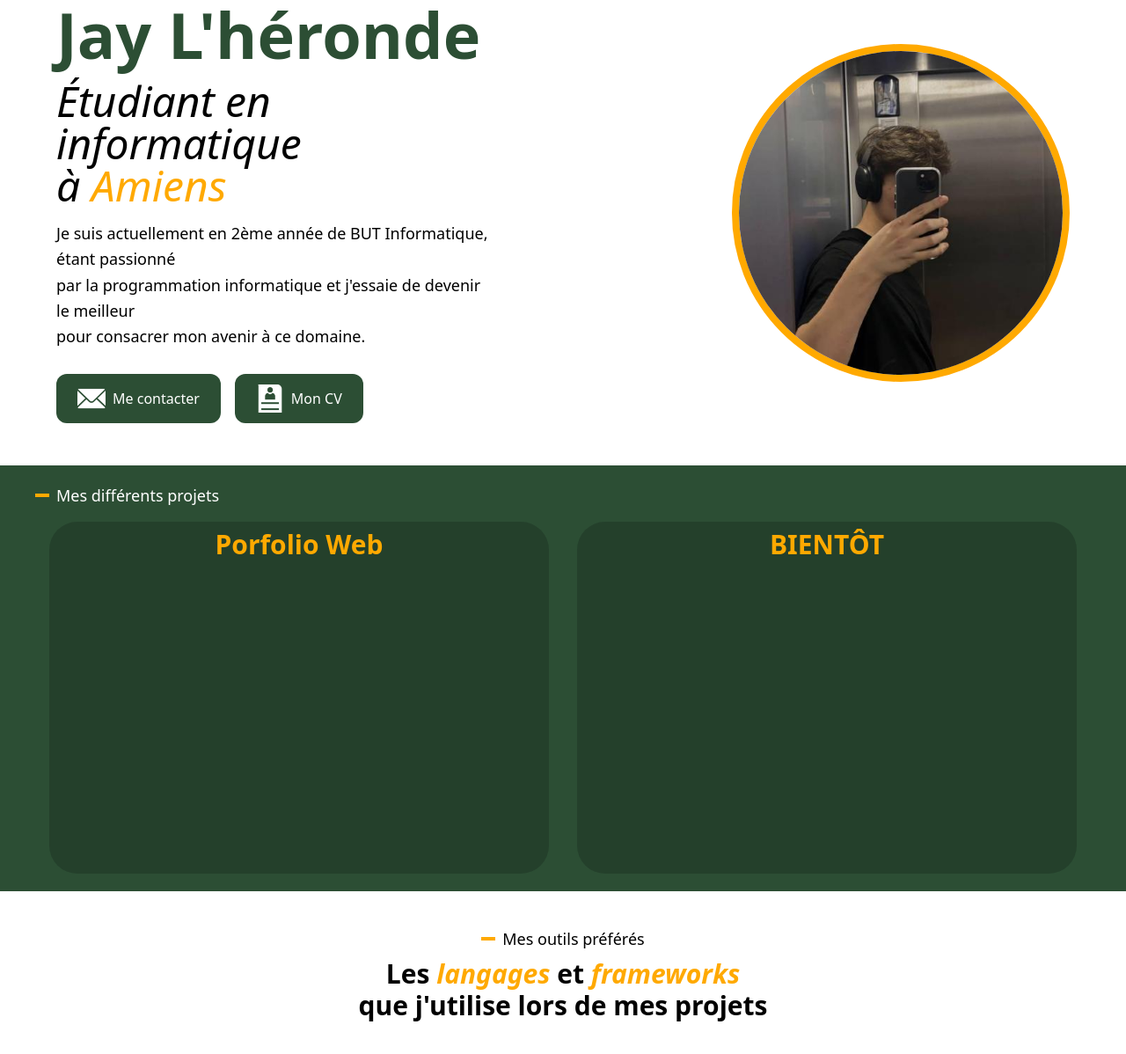
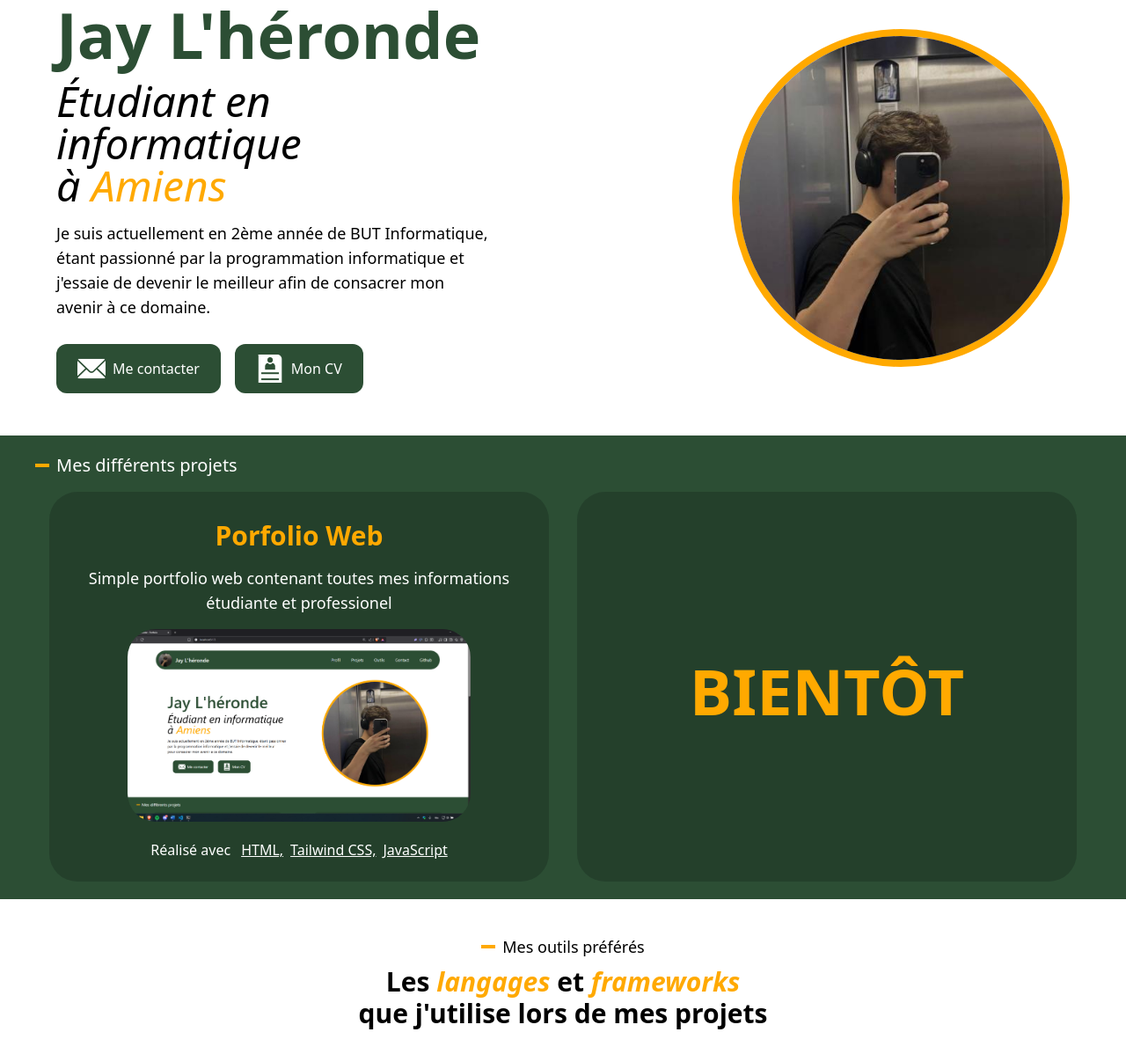
Before and after one commit to 00j5y/00j5y.xyz, a website built with Vite: page index.html in a window 1280 px wide. Shown: the part 161-1359 px from the top of the page at 88% size. Built offline with nearby package versions, Linux system fonts and the light colour scheme.

Commit message:
Fin section projets

```diff
--- a/index.html
+++ b/index.html
@@ -39,7 +39,7 @@
  <section class="my-12 px-6">
     <div class="grid grid-cols-1 md:grid-cols-2 items-center gap-10 lg:gap-40 max-w-6xl mx-auto">
 
-      <!-- Image (mobile en haut grâce à order) -->
+      <!-- Image -->
       <div class="flex justify-center md:justify-end order-1 md:order-2">
         <img src="/images/logo/profil.jpg"
             alt="Photo de profil"
@@ -55,10 +55,10 @@
           Étudiant en informatique<br>
           à <span class="text-[#FFA900]">Amiens</span>
         </h2>
-        <p class="text-base sm:text-lg leading-relaxed">
-          Je suis actuellement en 2ème année de BUT Informatique, étant passionné<br>
-          par la programmation informatique et j'essaie de devenir le meilleur<br>
-          pour consacrer mon avenir à ce domaine.
+        <p class="text-base sm:text-lg">
+          Je suis actuellement en 2ème année de BUT Informatique, étant passionné
+          par la programmation informatique et j'essaie de devenir le meilleur
+          afin de consacrer mon avenir à ce domaine.
         </p>
 
         <!-- Boutons -->
@@ -84,20 +84,36 @@
   <section id="Projets" class="bg-[#2C4E34]">
     <div class="flex flex-col px-10 py-5">
       <div>
-        <h2 class="flex items-center text-lg text-white pb-4">
+        <h2 class="flex items-center text-xl text-white pb-4">
           <span class="inline-block w-4 h-1 mr-2 bg-[#FFA900]"></span>
           Mes différents projets
         </h2>
       </div>
       <div class="px-4">
         <div class="grid grid-cols-1 md:grid-cols-2 gap-8 max-w-screen-xl mx-auto">
-          <div class="bg-[#223b28]/70 h-100 w-full rounded-4xl flex justify-center">
-            <p class="mt-2 text-3xl font-semibold text-[#FFA900]">
+          <div class="bg-[#223b28]/70 w-full max-w-4xl mx-auto rounded-4xl flex flex-col items-center p-6">
+            <h2 class="text-3xl mt-2 font-semibold text-[#FFA900]">
               Porfolio Web
+            </h2>
+            <p class="text-white text-lg mt-4 text-center">
+              Simple portfolio web contenant toutes mes informations étudiante et professionel
             </p>
+            <img src="/images/projets/portfolio.png" alt="Portfolio" class="w-3/4 mt-4 rounded-4xl object-contain"/>
+            <div class="text-white mt-5 flex flex-wrap justify-center gap-2">
+              <p class="pr-1 whitespace-nowrap">Réalisé avec</p>
+              <a target="_blank" href="https://developer.mozilla.org/fr/docs/Web/HTML">
+                <p class="underline">HTML,</p>
+              </a>
+              <a target="_blank" href="https://tailwindcss.com/">
+                <p class="underline">Tailwind CSS,</p>
+              </a>
+              <a target="_blank" href="https://developer.mozilla.org/fr/docs/Web/JavaScript">
+                <p class="underline">JavaScript</p>
+              </a>
+            </div>
           </div>
-          <div class="bg-[#223b28]/70 h-100 w-full rounded-4xl flex justify-center">
-            <p class="mt-2 text-3xl font-semibold text-[#FFA900]">
+          <div class="bg-[#223b28]/70 w-full max-w-4xl mx-auto rounded-4xl flex flex-col items-center justify-center p-6">
+            <p class="mt-2 text-7xl font-semibold text-[#FFA900]">
               BIENTÔT
             </p>
           </div>
```
